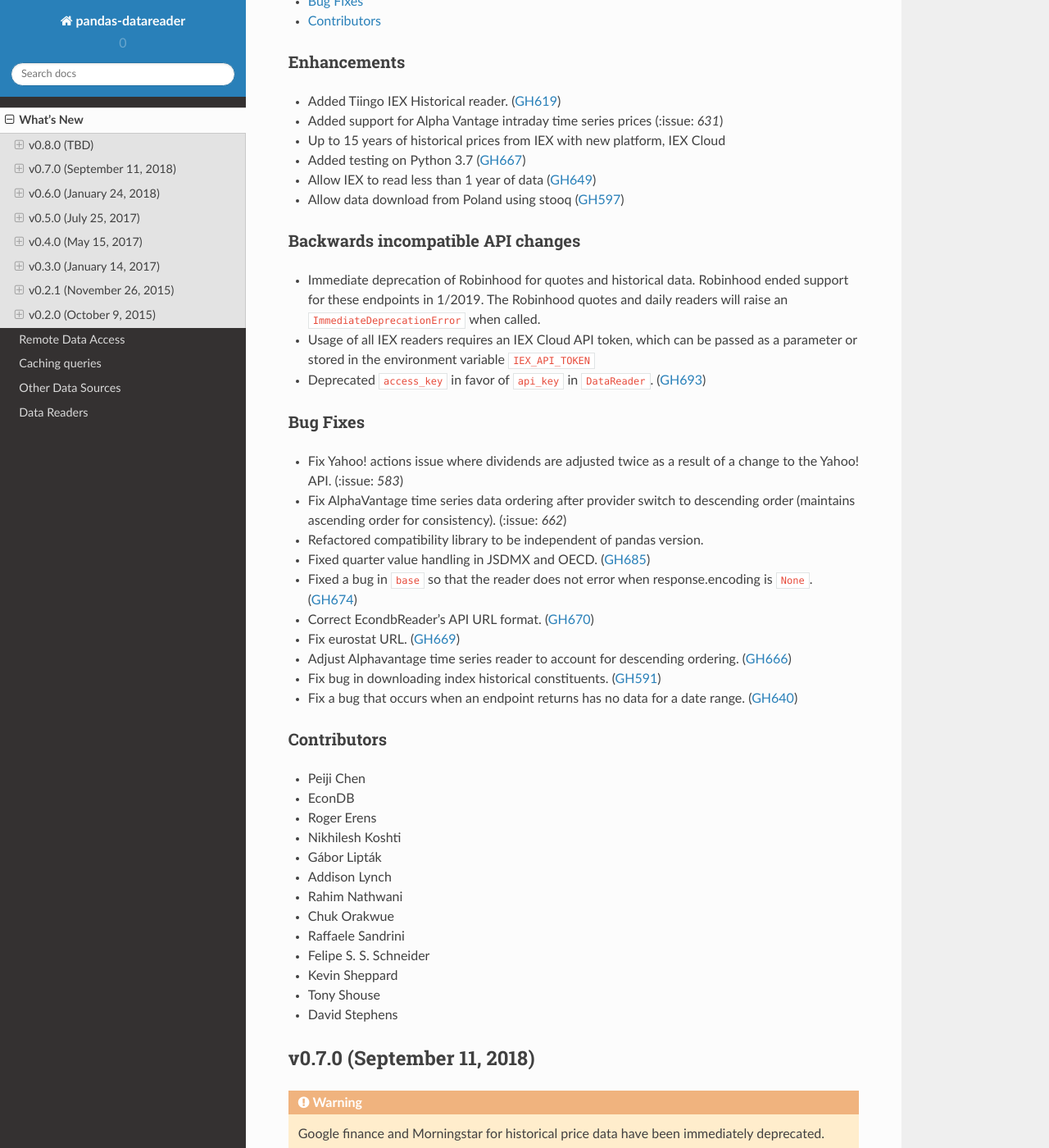
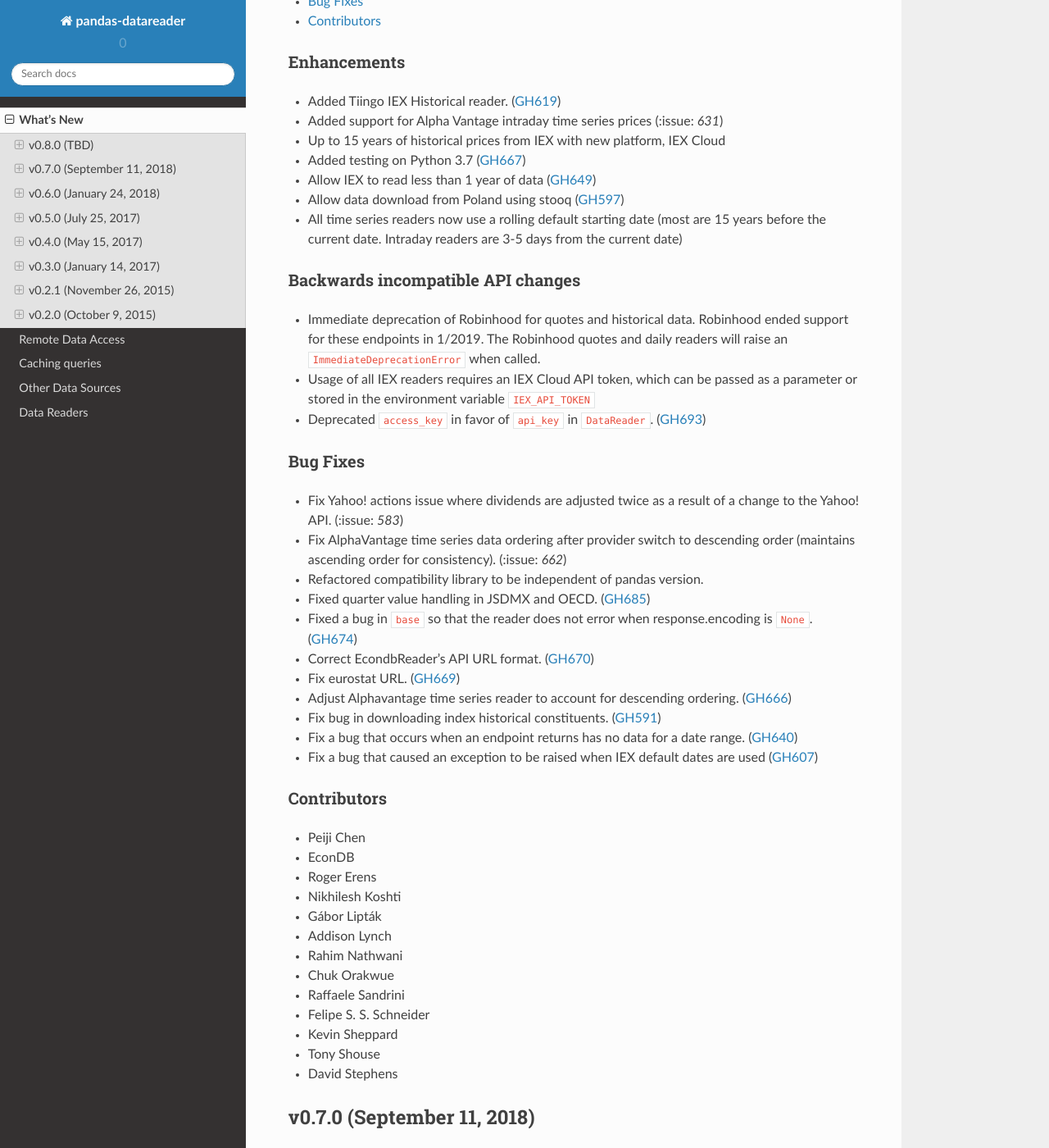
Before and after one commit to pydata/pandas-datareader, a Sphinx documentation site: the page built from docs/source/whatsnew.rst, in a window 1280 px wide and 1400 px high, scrolled down 675 px. Shown: the whole window at 82% size. Built offline with Sphinx 7.4.7 and the Read the Docs theme 2.0.0, drawn with Linux system fonts in a browser that asks for light colours.

Commit message:
DOC: Update whatsnew

```diff
--- a/docs/source/whatsnew/v0.8.0.txt
+++ b/docs/source/whatsnew/v0.8.0.txt
@@ -31,6 +31,7 @@
 - Added testing on Python 3.7 (:issue:`667`)
 - Allow IEX to read less than 1 year of data (:issue:`649`)
 - Allow data download from Poland using stooq (:issue:`597`)
+- All time series readers now use a rolling default starting date (most are 15 years before the current date. Intraday readers are 3-5 days from the current date)
 
 .. _whatsnew_080.api_breaking:
 
@@ -63,6 +64,7 @@
 - Adjust Alphavantage time series reader to account for descending ordering. (:issue:`666`)
 - Fix bug in downloading index historical constituents. (:issue:`591`)
 - Fix a bug that occurs when an endpoint returns has no data for a date range. (:issue:`640`)
+- Fix a bug that caused an exception to be raised when IEX default dates are used (:issue:`607`)
 
 Contributors
 ~~~~~~~~~~~~
```
